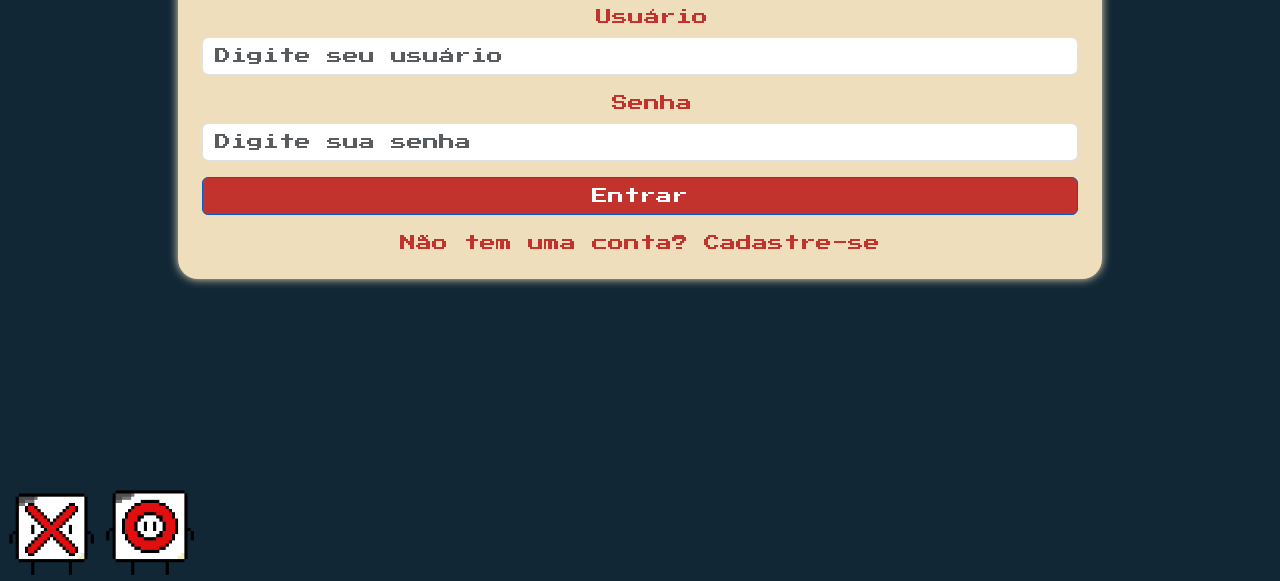
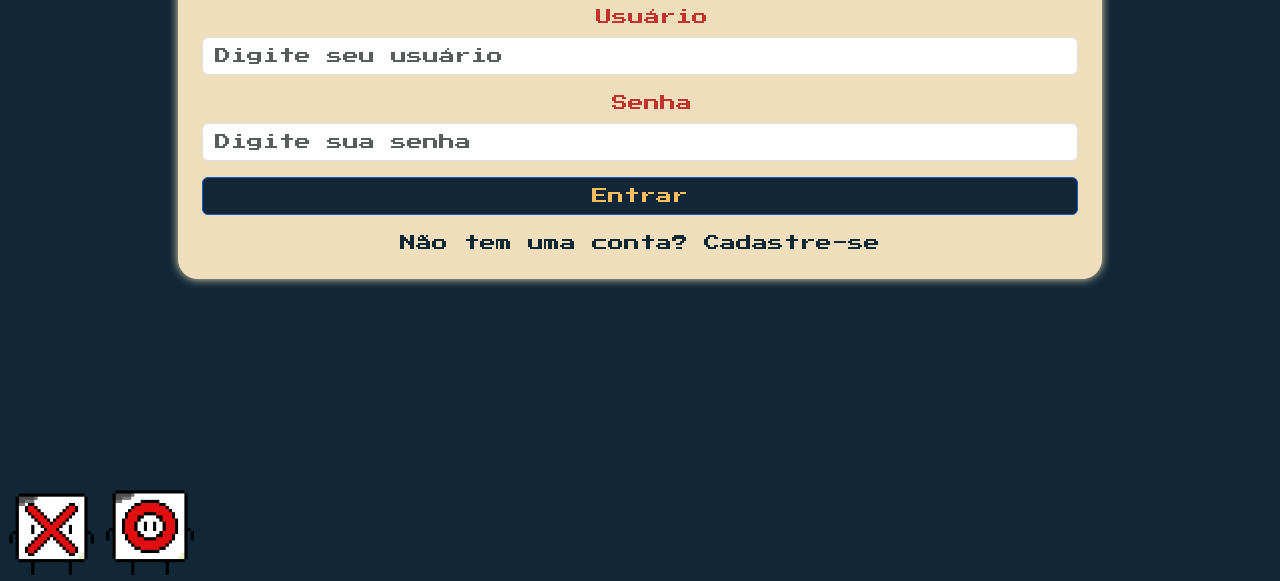
Before and after one commit to julietRigoti/JogoDaVelha-WebSocket-Nodejs, a website: page public/login.html in a window 1280 px wide. In both pictures the pointer is over the button "Entrar". Shown: the part 219-800 px from the top of the page. Drawn offline with nearby package versions, Linux system fonts and the light colour scheme.

Commit message:
Atualizar página de login com botão de entrada corrigido

```diff
--- a/public/styles/login.css
+++ b/public/styles/login.css
@@ -69,6 +69,15 @@ body {
   background-color: #c3332d !important;
 }
 
+.btn-primary:hover {
+  background-color:  #112736!important;
+  color: #f8bc63 !important;
+}
+
 .text-decoration-none {
+  color: #112736;
+}
+
+.text-decoration-none:hover {
   color: #c3332d;
 }
```
Also changed, not shown: public/login.html (+1 -1 lines).
